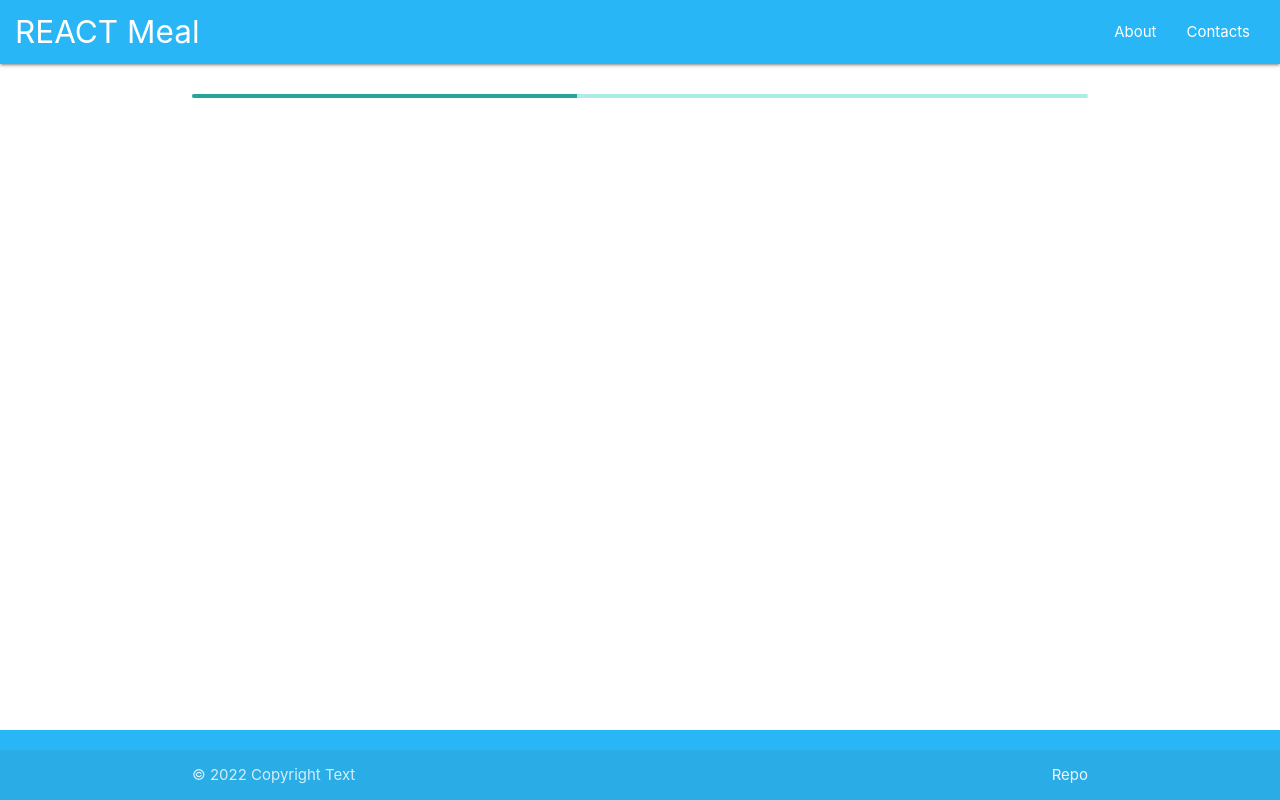
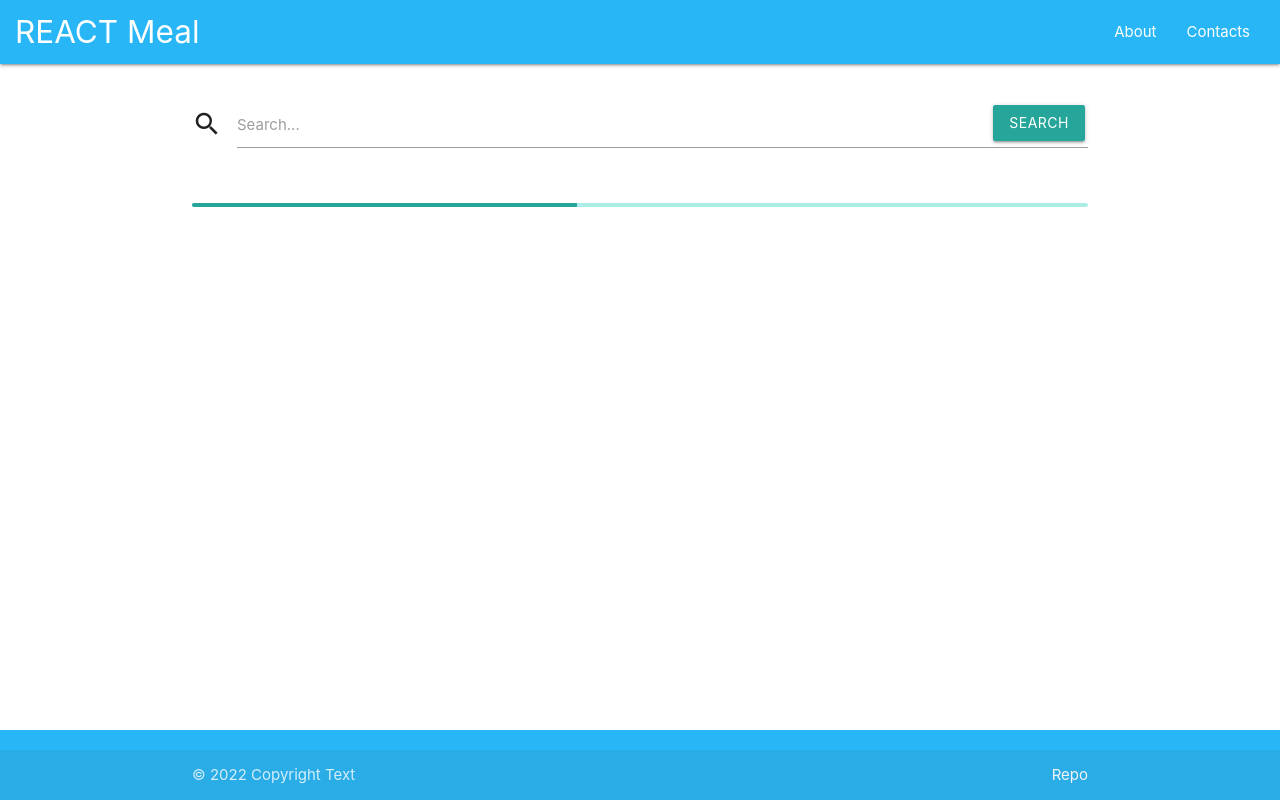
Before and after one commit to muteki-Ronin/react-meal-project, a React (Create React App) app: page / in a window 1280 px wide. Built offline with nearby package versions, Linux system fonts and the light colour scheme; no server answers.

Commit message:
add search component

```diff
--- a/public/index.html
+++ b/public/index.html
@@ -41,5 +41,6 @@
       To begin the development, run `npm start` or `yarn start`.
       To create a production bundle, use `npm run build` or `yarn build`.
     -->
+    <script src="https://cdnjs.cloudflare.com/ajax/libs/materialize/1.0.0/js/materialize.min.js"></script>
   </body>
 </html>
--- /dev/null
+++ b/src/components/Search.jsx
@@ -0,0 +1,34 @@
+// CORE
+import { useState } from "react";
+
+function Search({ callbackSearch = Function.prototype }) {
+  const [value, setValue] = useState("");
+
+  const handleSubmit = (event) => {
+    event.preventDefault();
+    callbackSearch(value);
+  };
+
+  return (
+    <div className="row">
+      <form className="col s12" onSubmit={handleSubmit}>
+        <div className="row">
+          <div className="input-field">
+            <i className="material-icons prefix">search</i>
+            <input
+              id="icon_prefix"
+              type="search"
+              className="validate"
+              onChange={(event) => setValue(event.target.value)}
+              value={value}
+            />
+            <label htmlFor="icon_prefix">Search...</label>
+            <button className="btn btn_search">Search</button>
+          </div>
+        </div>
+      </form>
+    </div>
+  );
+}
+
+export default Search;
--- a/src/index.css
+++ b/src/index.css
@@ -39,3 +39,9 @@ iframe {
   width: 600px;
   height: 350px;
 }
+
+.btn_search {
+  position: absolute;
+  top: 0.2rem;
+  right: 0.2rem;
+}
--- a/src/pages/Home.jsx
+++ b/src/pages/Home.jsx
@@ -1,22 +1,57 @@
 // CORE
 import { useState, useEffect } from "react";
+import { useLocation, useNavigate } from "react-router-dom";
 // PARTS
 import CategoryList from "../components/CategoryList";
 import Preloader from "../components/Preloader";
+import Search from "../components/Search";
 // API
 import { getAllCategories } from "../api";
 
 function Home() {
   const [catalog, setCatalog] = useState([]);
+  const [filteredCatalog, setFilteredCatalog] = useState([]);
+
+  const { pathname, search } = useLocation();
+  const navigate = useNavigate();
+
+  const handleSearch = (str) => {
+    setFilteredCatalog(
+      catalog.filter((item) =>
+        item.strCategory.toLowerCase().includes(str.toLowerCase())
+      )
+    );
+
+    navigate({
+      pathname,
+      search: str === "" ? "" : `?search=${str}`,
+    });
+  };
 
   useEffect(() => {
     getAllCategories().then((data) => {
       setCatalog(data.categories);
+      setFilteredCatalog(
+        !search
+          ? data.categories
+          : data.categories.filter((item) =>
+              item.strCategory
+                .toLowerCase()
+                .includes(search.split("=")[1].toLowerCase())
+            )
+      );
     });
-  }, []);
+  }, [search]);
 
   return (
-    <>{!catalog.length ? <Preloader /> : <CategoryList catalog={catalog} />}</>
+    <>
+      <Search callbackSearch={handleSearch} />
+      {!catalog.length ? (
+        <Preloader />
+      ) : (
+        <CategoryList catalog={filteredCatalog} />
+      )}
+    </>
   );
 }
 
--- a/src/pages/Recipe.jsx
+++ b/src/pages/Recipe.jsx
@@ -38,7 +38,7 @@ function Recipe() {
               {Object.keys(recipe).map((key) => {
                 if (key.includes("Ingredient") && recipe[key]) {
                   return (
-                    <tr>
+                    <tr key={key}>
                       <td>{recipe[key]}</td>
                       <td>{recipe[`strMeasure${key.slice(13)}`]}</td>
                     </tr>
```
